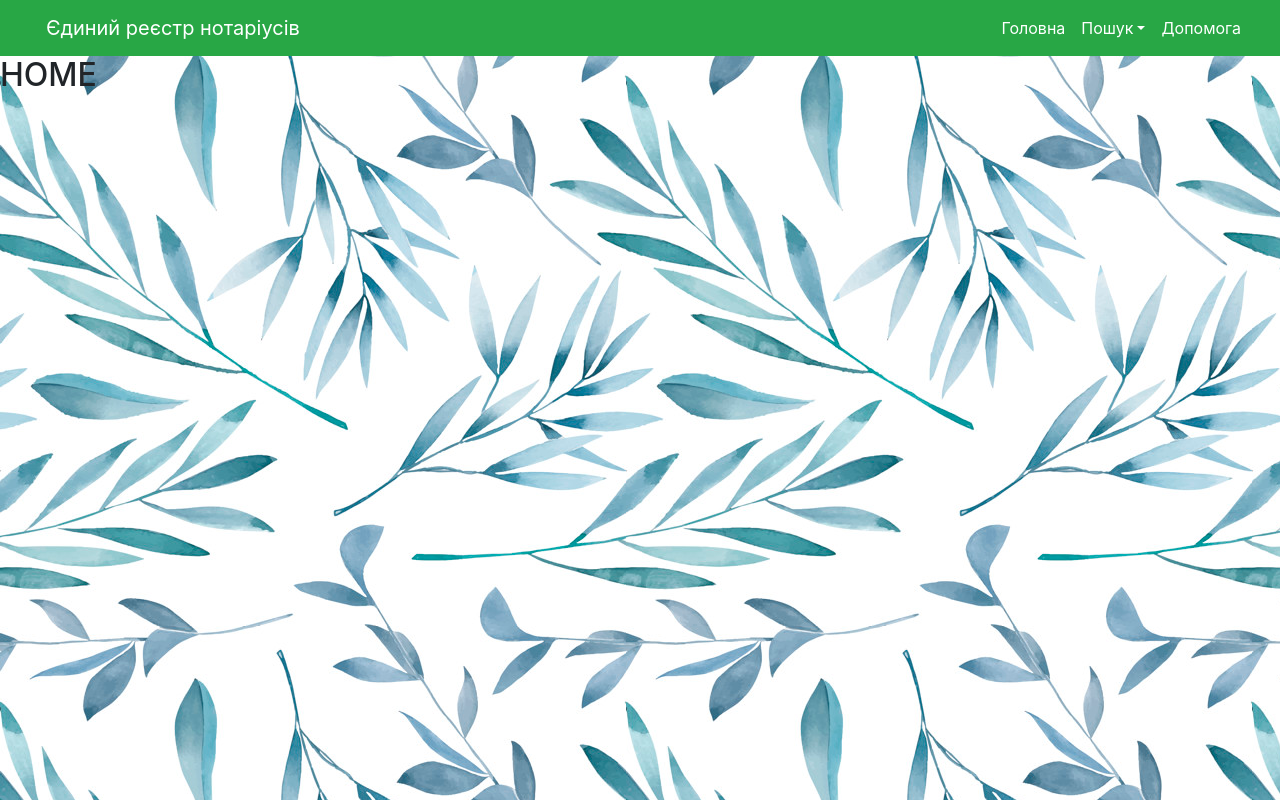
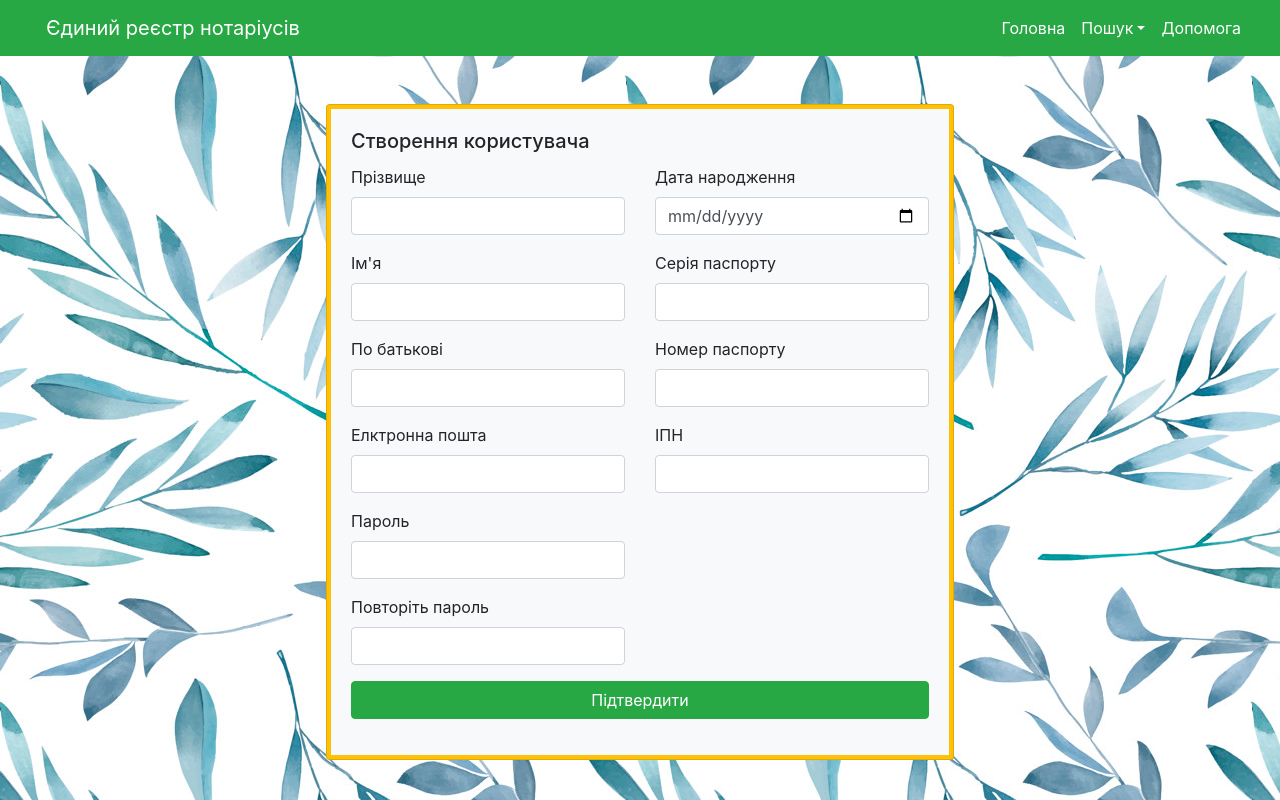
Before and after one commit to Bodichelly/react-kpi-project, a React app in the folder react-kpi-project/: page /register in a window 1280 px wide. Built offline with nearby package versions, Linux system fonts and the light colour scheme.

Commit message:
added create user page ui

```diff
--- a/react-kpi-project/src/App.js
+++ b/react-kpi-project/src/App.js
@@ -17,6 +17,7 @@ import Loader from "./Components/Loader/Loader";
 import SearchPage from "./Components/SearchPage/SearchPageTemplate/SearchPage";
 import PrivateNotaryPage from "./Components/NotaryPage/PrivateNotaryPage"
 import StateNotaryDepartment from "./Components/NotaryPage/StateNotaryDepartmentPage"
+import CreateUserPage from './Components/CreateUserPage/CreateUserPage';
 
 function App() {
   const isLoading = useSelector((state) => state.app.isLoading);
@@ -32,6 +33,9 @@ function App() {
           </Route>
           <Route path="/loggin">
             <Loggin />
+          </Route>
+          <Route path="/register">
+            <CreateUserPage />
           </Route>
           <Route path="/private-notary-page/:notaryId">
             <PrivateNotaryPage/>
--- /dev/null
+++ b/react-kpi-project/src/Components/CreateUserPage/CreateUserPage.js
@@ -0,0 +1,112 @@
+import React from "react";
+
+const CreateUserPage = (props) => {
+  // some logic
+
+  return (
+    <div className="d-flex justify-content-center align-items-center mt-5">
+      <div className="card bg-warning">
+        <div className="card-body bg-light m-1">
+          <form>
+            <h5 className="card-title">Створення користувача</h5>
+            <div className="row">
+              <div className="col-md-6 col-sm-12">
+                <div className="mb-3">
+                  <label htmlFor="lastName" class="form-label">
+                    Прізвище
+                  </label>
+                  <input class="form-control" id="lastName" />
+                </div>
+
+                <div className="mb-3">
+                  <label htmlFor="firstName" class="form-label">
+                    Ім'я
+                  </label>
+                  <input class="form-control" id="firstName" />
+                </div>
+
+                <div className="mb-3">
+                  <label htmlFor="middleName" class="form-label">
+                    По батькові
+                  </label>
+                  <input class="form-control" id="middleName" />
+                </div>
+
+                <div className="mb-3">
+                  <label htmlFor="email" class="form-label">
+                    Елктронна пошта
+                  </label>
+                  <input type="email" class="form-control" id="email" />
+                </div>
+
+                <div className="mb-3">
+                  <label htmlFor="password" class="form-label">
+                    Пароль
+                  </label>
+                  <input type="password" class="form-control" id="password" />
+                </div>
+
+                <div className="mb-3">
+                  <label htmlFor="repeatPassword" class="form-label">
+                    Повторіть пароль
+                  </label>
+                  <input
+                    type="password"
+                    class="form-control"
+                    id="repeatPassword"
+                  />
+                </div>
+              </div>
+              <div className="col-md-6 col-sm-12">
+                <div className="mb-3">
+                  <label htmlFor="birthDate" class="form-label">
+                    Дата народження
+                  </label>
+                  <input class="form-control" id="birthDate" type="date" />
+                </div>
+
+                <div className="mb-3">
+                  <label htmlFor="passportSeries" class="form-label">
+                    Серія паспорту
+                  </label>
+                  <input class="form-control" id="passportSeries" maxlength="2"/>
+                </div>
+
+                <div className="mb-3">
+                  <label htmlFor="passportNumber" class="form-label">
+                    Номер паспорту
+                  </label>
+                  <input
+                    class="form-control"
+                    id="passportNumber"
+                    pattern="\d{9}"
+                    maxlength="9"
+                  />
+                </div>
+
+				<div className="mb-3">
+                  <label htmlFor="ITN" class="form-label">
+                    ІПН
+                  </label>
+                  <input
+                    class="form-control"
+                    id="ITN"
+                    pattern="\d{10}"
+                    maxlength="10"
+                  />
+                </div>
+              </div>
+            </div>
+            <div className="mb-3 mb-0">
+              <button type="submit" className="btn btn-success btn-block">
+			  	Підтвердити
+              </button>
+            </div>
+          </form>
+        </div>
+      </div>
+    </div>
+  );
+};
+
+export default CreateUserPage;
```
